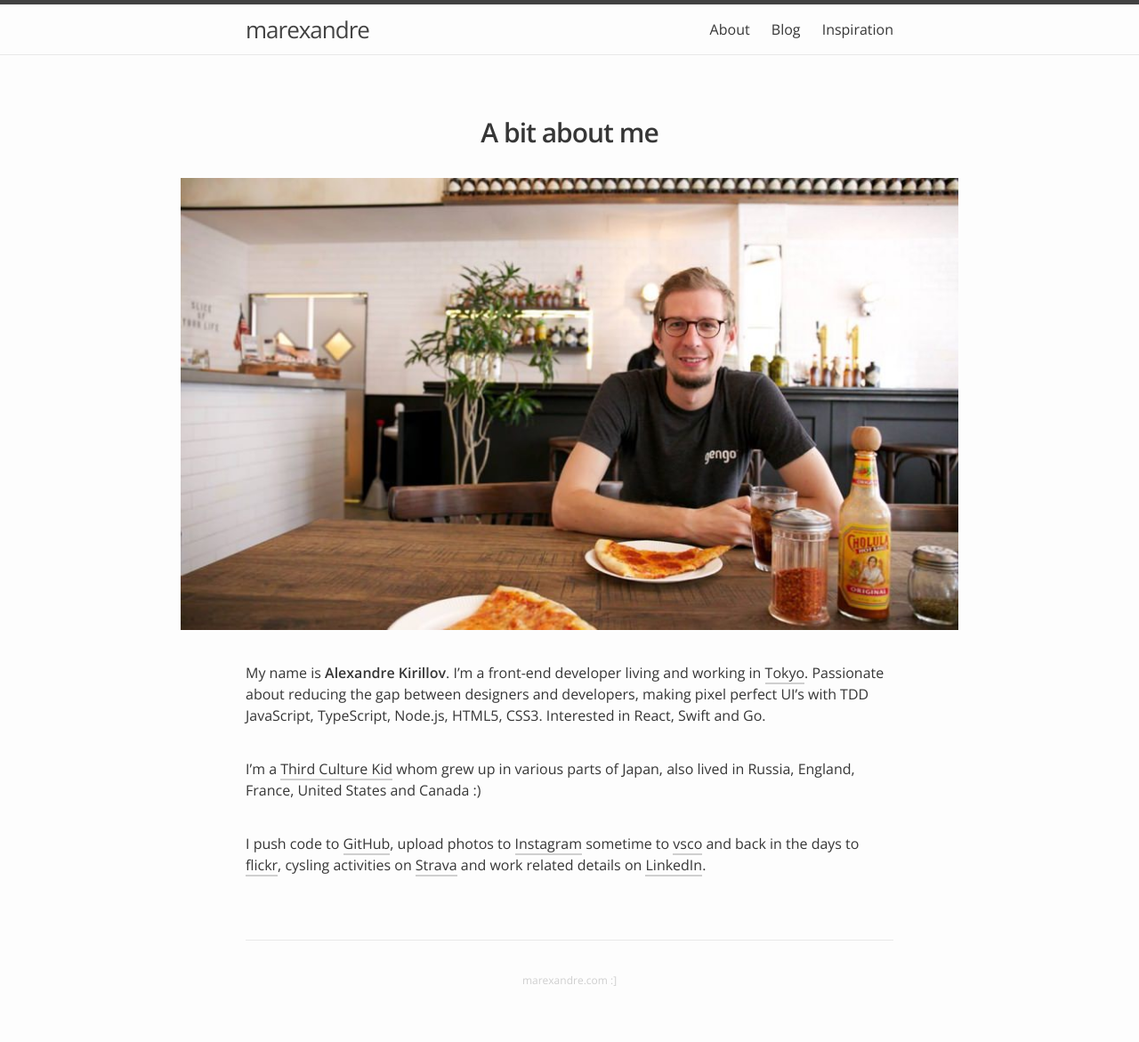
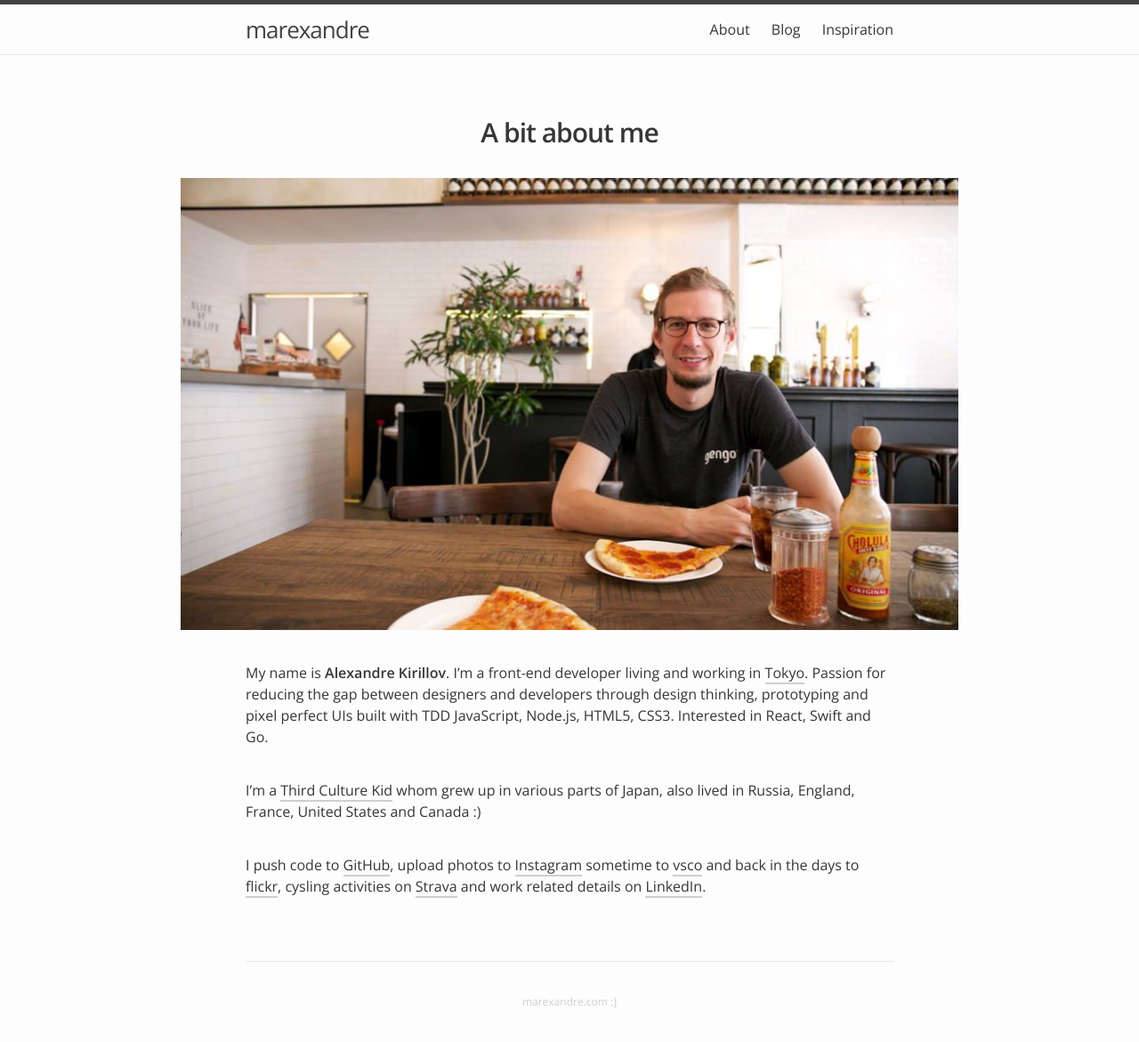
Before and after one commit to marexandre/marexandre.github.io, a Jekyll site: the page built from about.md, in a window 1280 px wide. Shown: the whole page at 89% size. Built offline with Jekyll 4.4.1, drawn with Linux system fonts in a browser that asks for light colours; before the commit the page ends 1147 px from its top, so only the background shows below that.

Commit message:
udpate about text

```diff
--- a/about.md
+++ b/about.md
@@ -7,7 +7,7 @@ permalink: /about/
 
 **![At pizza Slice](/assets/about.jpg)**
 
-My name is **Alexandre Kirillov**. I'm a front-end developer living and working in [Tokyo](http://gengo.com/). Passionate about reducing the gap between designers and developers, making pixel perfect UI's with TDD JavaScript, TypeScript, Node.js, HTML5, CSS3. Interested in React, Swift and Go.
+My name is **Alexandre Kirillov**. I'm a front-end developer living and working in [Tokyo](http://gengo.com/). Passion for reducing the gap between designers and developers through design thinking, prototyping and pixel perfect UIs built with TDD JavaScript, Node.js, HTML5, CSS3. Interested in React, Swift and Go.
 
 I'm a [Third Culture Kid](http://tckid.com/what-is-a-tck.html) whom grew up in various parts of Japan, also lived in Russia, England, France, United States and Canada :)
 
```
